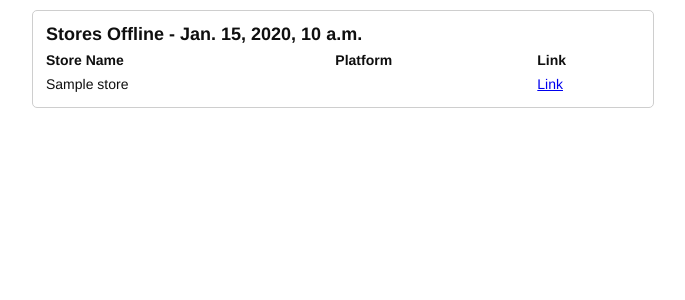
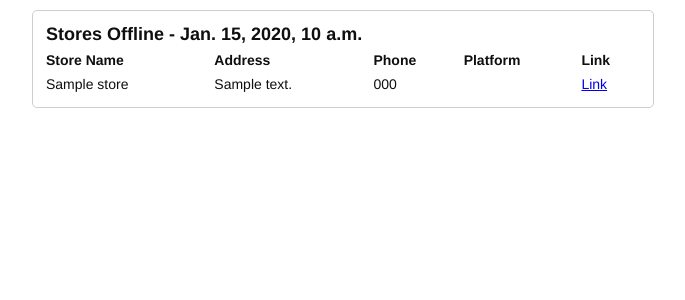
Before and after one commit to edjchapman/StoreSupervisor, a Django app: template stores/templates/offline_stores_report.html in a window 1280 px wide. Shown: the top 300 px of the page, without its empty margins (308-993 px from the left). Run offline with Django 3.2, Linux system fonts and the light colour scheme; the template is opened without the code that fills it: most values are stand-ins (such as "Sample title", 1, 10 or a date in 2020); parts of the project's set-up code (start-up, migrations or seed data) failed here and were passed over.

Commit message:
Add address and phone to store audit email.

```diff
--- a/stores/templates/offline_stores_report.html
+++ b/stores/templates/offline_stores_report.html
@@ -56,6 +56,12 @@
                 <strong>Store Name</strong>
             </td>
             <td>
+                <strong>Address</strong>
+            </td>
+            <td>
+                <strong>Phone</strong>
+            </td>
+            <td>
                 <strong>Platform</strong>
             </td>
             <td>
@@ -68,6 +74,12 @@
             <tr>
                 <td>
                     {{ sf.store.name }}
+                </td>
+                <td>
+                    {{ sf.store.address }}
+                </td>
+                <td>
+                    {{ sf.store.phone }}
                 </td>
                 <td>
                     {{ sf.platform.name }}
```
